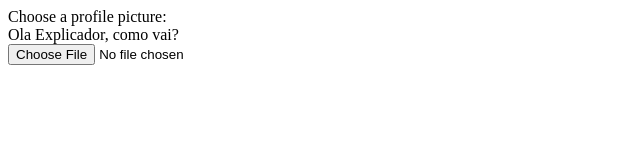
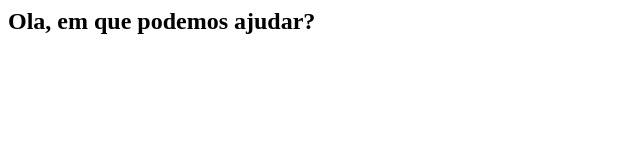
Before and after one commit to Guilherme-development/Guilherme-development, a plain HTML site: page index.html in a window 1280 px wide. Shown: the whole page, without its empty margins (0-640 px from the left). Drawn offline with Linux system fonts and the light colour scheme.

Commit message:
Update index.html

```diff
--- a/index.html
+++ b/index.html
@@ -1,5 +1,2 @@
-<label for="avatar">Choose a profile picture:</label>
-<div> Ola Explicador, como vai? <div>
-<input type="file"
-       id="avatar" name="avatar"
-       accept="image/png, image/jpeg">
+<title>Mr. Software Service</title>
+<h2>Ola, em que podemos ajudar?</title>
```
